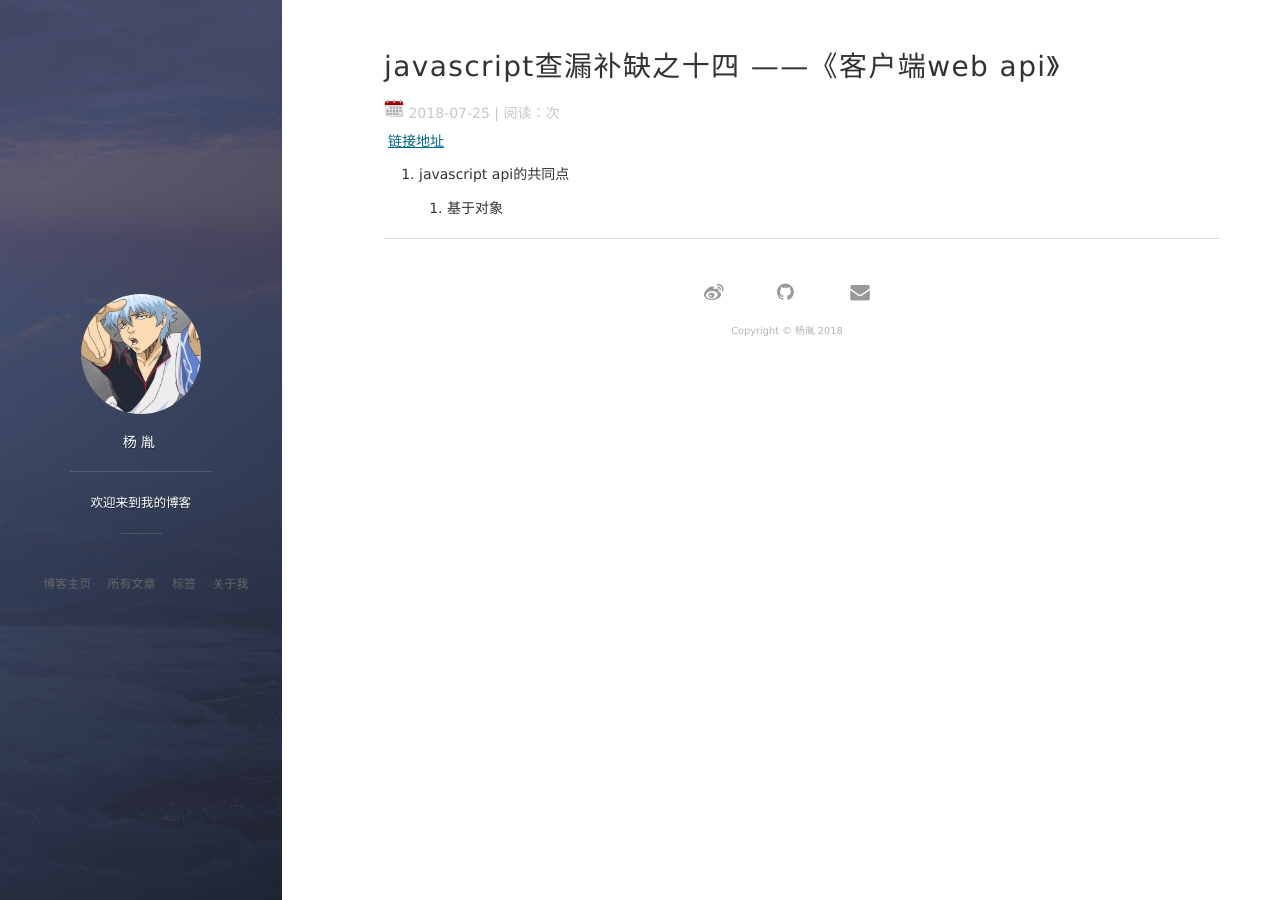
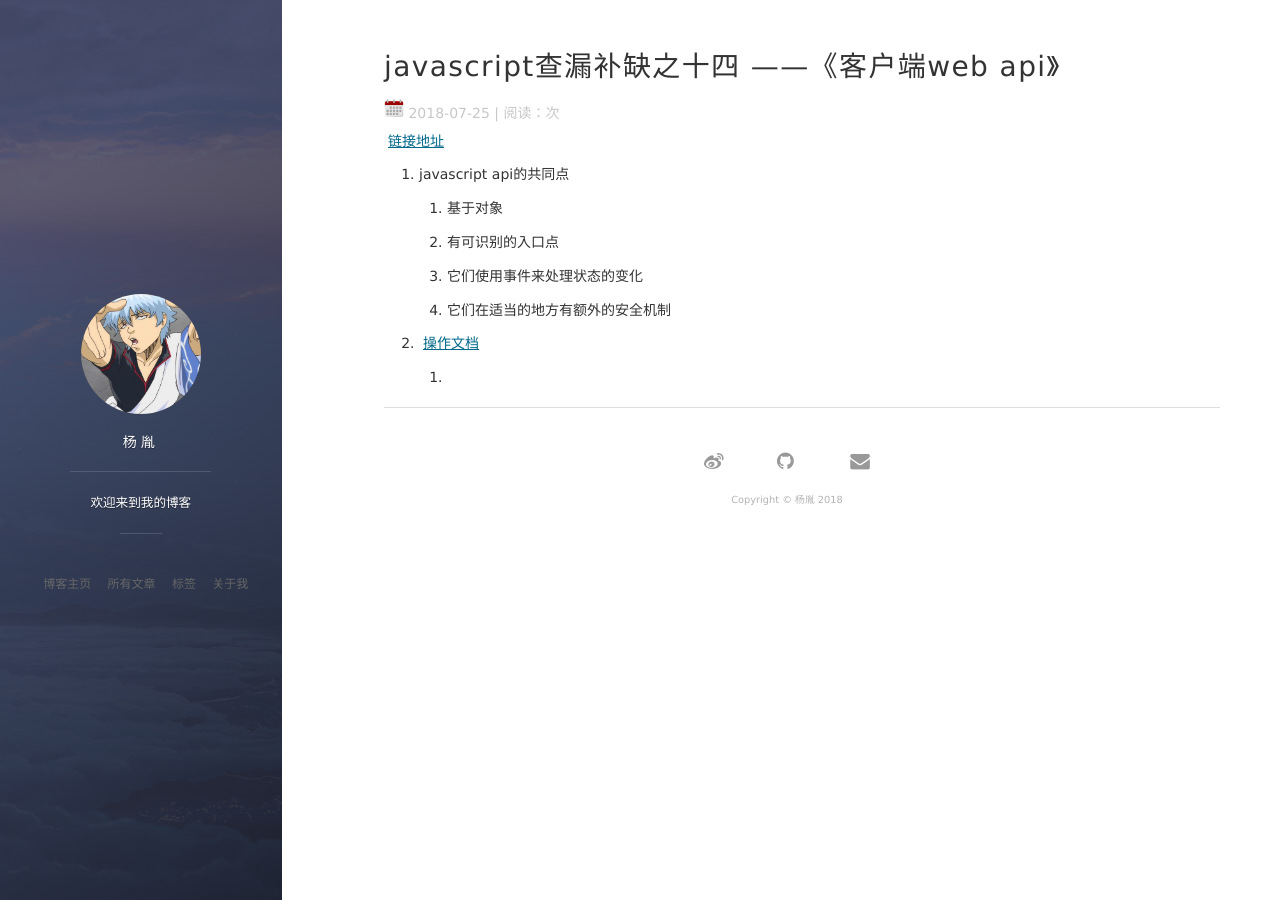
Before and after one commit to ginnko/old-blog, a Jekyll site: the page built from _posts/2018-07-25-javascript查漏补缺之十四-客户端web_api.md, in a window 1280 px wide. Built offline with Jekyll 4.4.1, drawn with Linux system fonts in a browser that asks for light colours; nearby versions of some CDN libraries; comment, search, counter and statistics services are not loaded.

Commit message:
begin document model

```diff
--- a/_posts/2018-07-25-javascript查漏补缺之十四-客户端web_api.md
+++ b/_posts/2018-07-25-javascript查漏补缺之十四-客户端web_api.md
@@ -10,3 +10,13 @@ tag: javascript
 1. javascript api的共同点
 
     1. 基于对象
+
+    2. 有可识别的入口点
+
+    3. 它们使用事件来处理状态的变化
+
+    4. 它们在适当的地方有额外的安全机制
+
+2. [操作文档](https://developer.mozilla.org/zh-CN/docs/Learn/JavaScript/Client-side_web_APIs/Manipulating_documents)
+
+    1.
```
